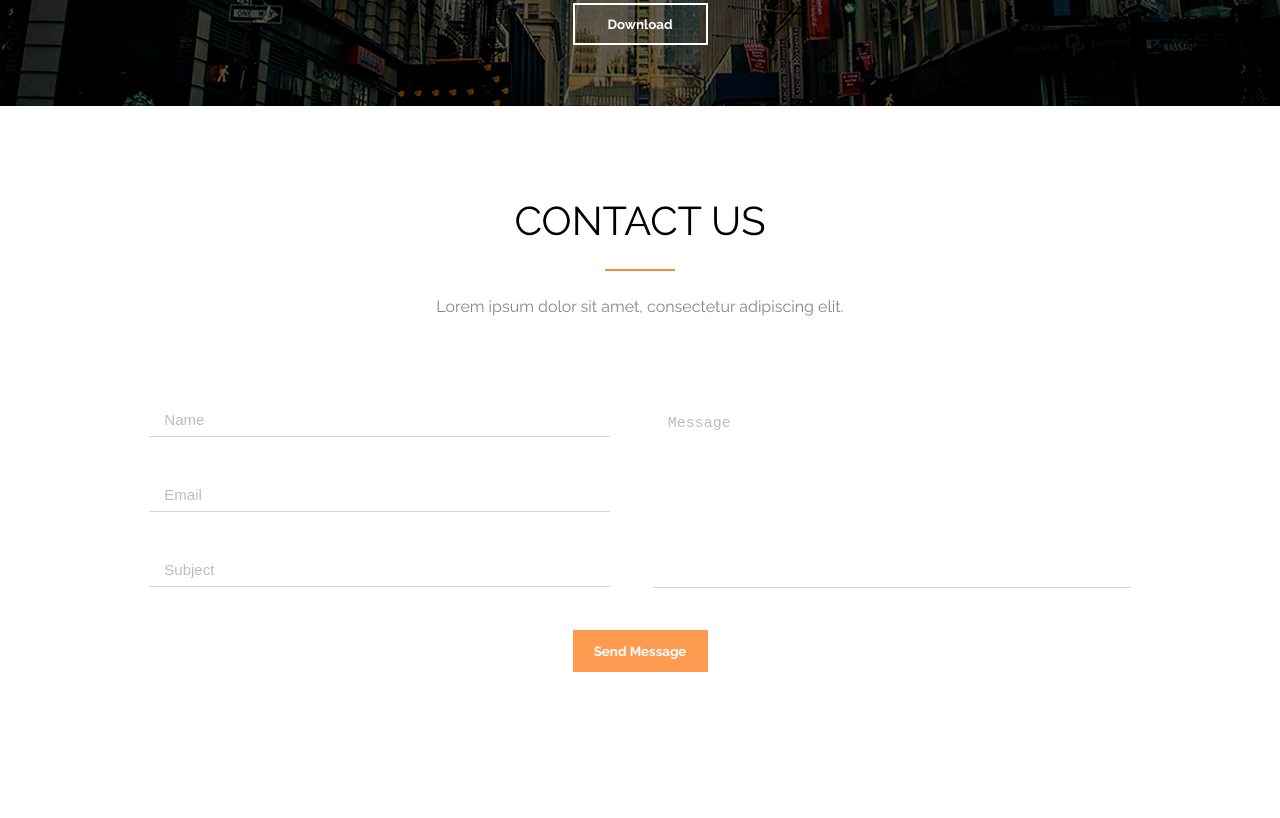
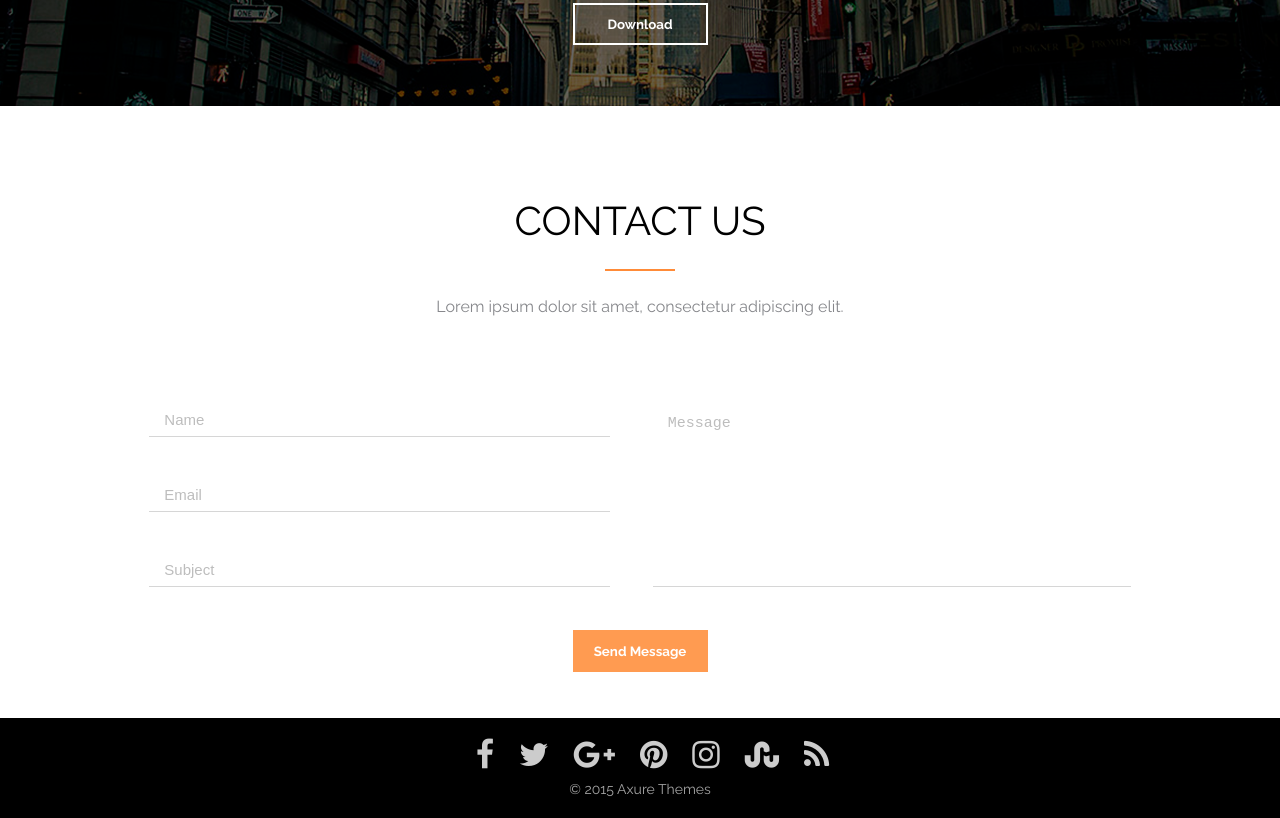
Before and after one commit to danieru0/axit, a website: page index.html in a window 1280 px wide. Shown: the part 5630-6448 px from the top of the page. Before the commit the page ends 6348 px from the top, so only its background shows below. Drawn offline with Linux system fonts and the light colour scheme.

Commit message:
added section footer

```diff
--- a/index.html
+++ b/index.html
@@ -266,6 +266,18 @@
             <button>Send Message</button>
         </form>
     </section>
+    <footer>
+        <div class="footer__socials">
+            <a href=""><span class="fa fa-facebook fa-2x" aria-hidden="true"></span></a>
+            <a href=""><span class="fa fa-twitter fa-2x" aria-hidden="true"></span></a>
+            <a href=""><span class="fa fa-google-plus fa-2x" aria-hidden="true"></span></a>
+            <a href=""><span class="fa fa-pinterest fa-2x" aria-hidden="true"></span></a>
+            <a href=""><span class="fa fa-instagram fa-2x" aria-hidden="true"></span></a>
+            <a href=""><span class="fa fa-stumbleupon fa-2x" aria-hidden="true"></span></a>
+            <a href=""><span class="fa fa-rss fa-2x" aria-hidden="true"></span></a>
+        </div>
+        <p> 2015 Axure Themes</p>
+    </footer>
 <script src="js/main.js"></script>
 </body>
 </html>
--- a/scss/style.scss
+++ b/scss/style.scss
@@ -30,6 +30,17 @@ body {
     position: absolute;
     width: 1px;
     white-space: nowrap; /* 1 */
+}
+
+@media (max-width: 375px) {
+    p {
+        padding-left: 15px;
+        padding-right: 15px;
+    }
+    .header__signup p {
+        padding-left: 0px;
+        padding-right: 0px;
+    }
 }
 
 //------------- NAVBAR ---------------------
@@ -1102,7 +1113,7 @@ body {
         }
         textarea {
             width: 45%;
-            height: 170px;
+            height: 169px;
             border: none;
             color: #bdbdbd;
             border-bottom: 1px solid #d6d6d6;
@@ -1130,3 +1141,45 @@ body {
         }
     }
 }
+
+//----------FOOTER----------
+
+footer {
+    width: 100%;
+    height: 100px;
+    background-color: #000000;
+    display: flex;
+    justify-content: center;
+    align-items: center;
+    flex-direction: column;
+    .footer__socials {
+        display: flex;
+        justify-content: center;
+        align-items: center;
+        flex-wrap: wrap;
+        a {
+            color: #cccccc;
+            margin-left: 25px;
+            transition: 0.2s;
+            &:hover {
+                color: #ffffff;
+            }
+            &:focus {
+                color: #ffffff;
+            }
+        }
+    }
+    p {
+        color: #a3a3a3;
+        font-family: Raleway;
+        text-align: center;
+        font-size: 14px;
+        margin: 0;
+        margin-top: 10px;
+        &::before {
+            content: "\00a9";
+        }
+    }
+}
+
+//---------END--------
```
Also changed, not shown: style.css.
